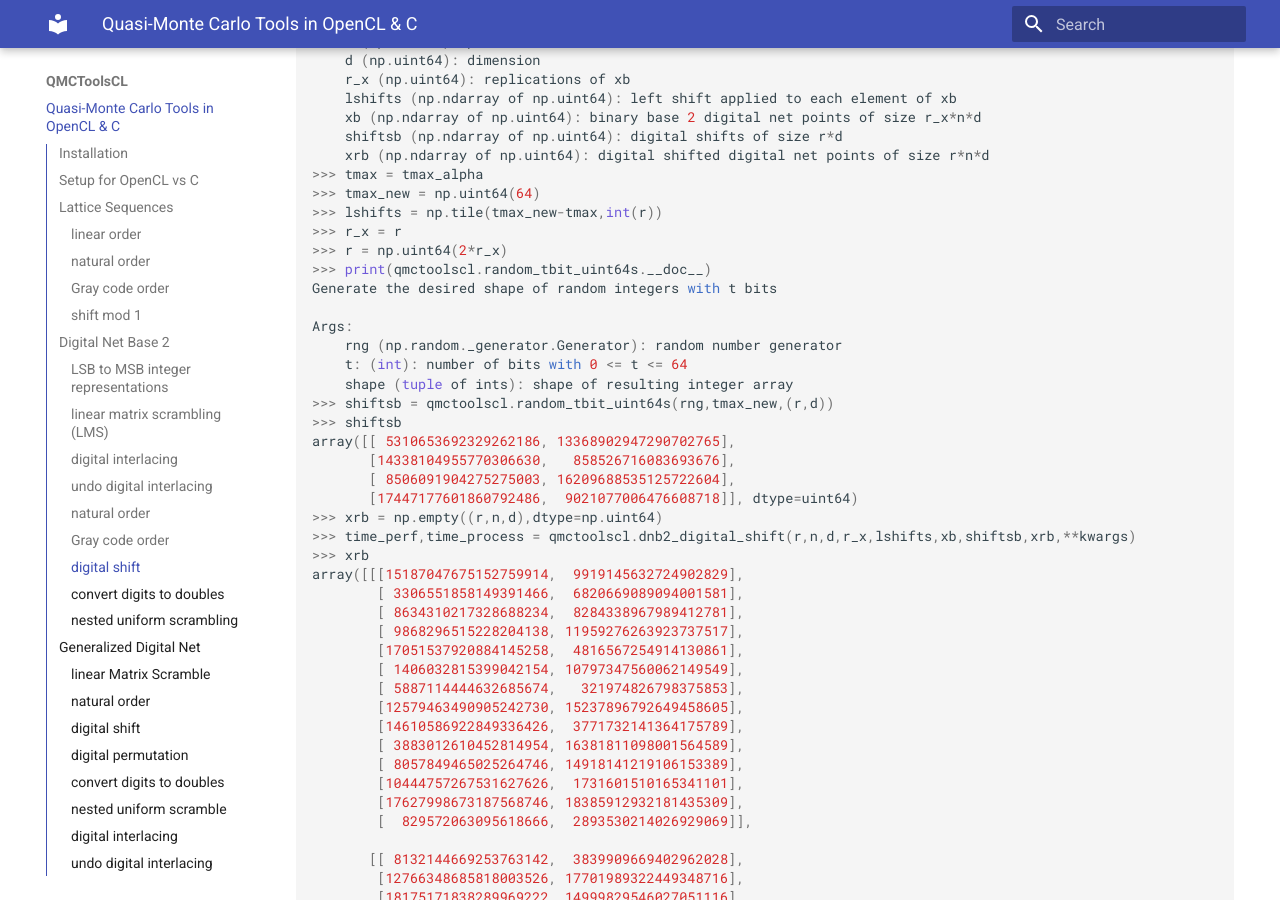
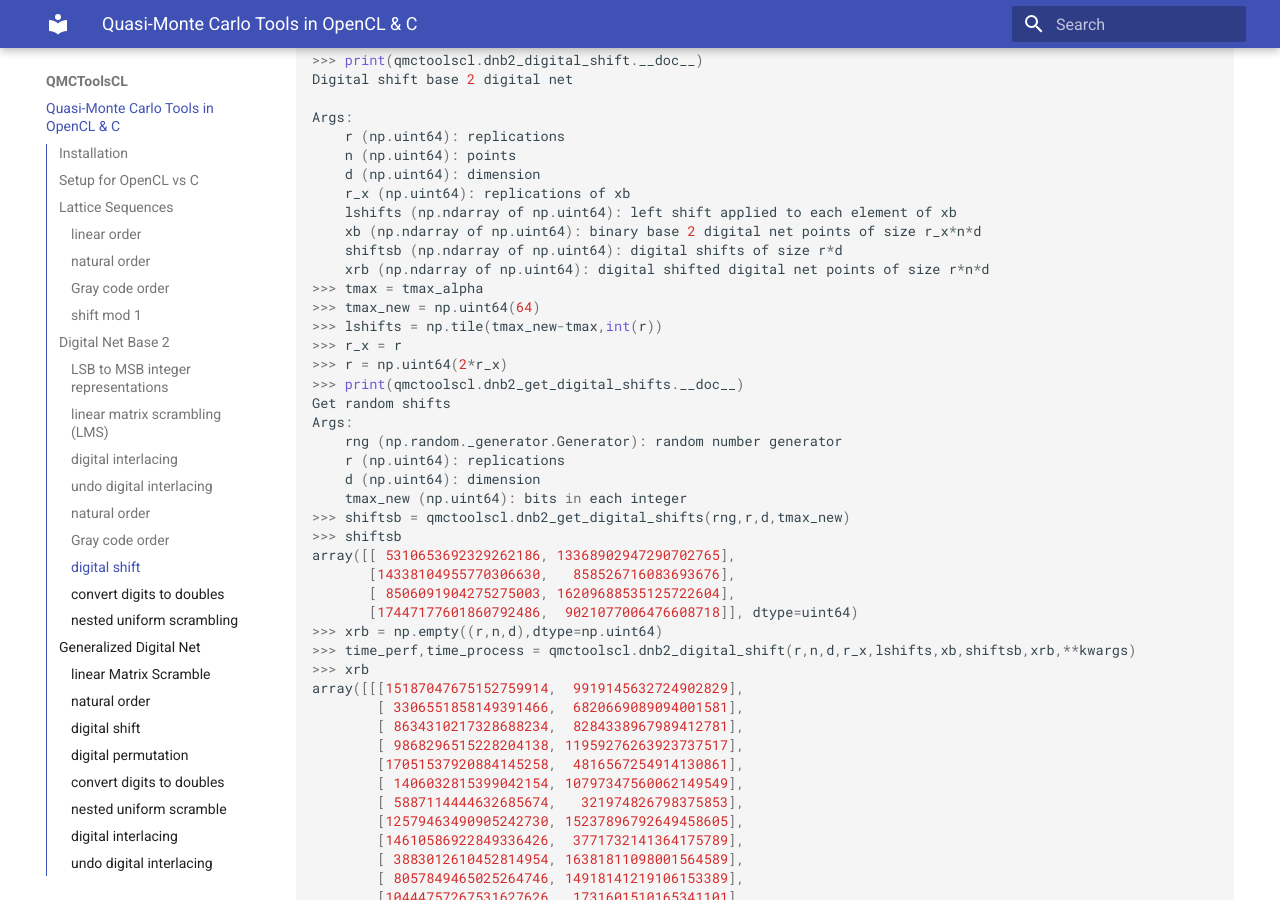
Before and after one commit to QMCSoftware/QMCToolsCL, an MkDocs documentation site: the page built from docs/index.md, in a window 1280 px wide and 900 px high, scrolled down 10967 px. Built offline with MkDocs 1.6.1 and Material for MkDocs 9.7.7, drawn with Linux system fonts in a browser that asks for light colours; some of the changed text lies outside the part shown.

```diff
--- a/docs/index.md
+++ b/docs/index.md
@@ -169,7 +169,13 @@ Args:
     xr (np.ndarray of np.double): pointer to point storage of size r*n*d
 >>> r_x = r
 >>> r = np.uint64(2*r_x)
->>> shifts = rng.random((r,d))
+>>> print(qmctoolscl.lat_get_shifts.__doc__)
+Get random shifts
+Args:
+    rng (np.random._generator.Generator): random number generator
+    r (np.uint64): replications
+    d (np.uint64): dimension
+>>> shifts = qmctoolscl.lat_get_shifts(rng,r,d)
 >>> xr = np.empty((r,n,d),dtype=np.float64)
 >>> time_perf,time_process = qmctoolscl.lat_shift_mod_1(r,n,d,r_x,x,shifts,xr,**kwargs)
 >>> xr
@@ -515,14 +521,14 @@ Args:
 >>> lshifts = np.tile(tmax_new-tmax,int(r))
 >>> r_x = r
 >>> r = np.uint64(2*r_x)
->>> print(qmctoolscl.random_tbit_uint64s.__doc__)
-Generate the desired shape of random integers with t bits
-
+>>> print(qmctoolscl.dnb2_get_digital_shifts.__doc__)
+Get random shifts
 Args:
     rng (np.random._generator.Generator): random number generator
-    t: (int): number of bits with 0 <= t <= 64
-    shape (tuple of ints): shape of resulting integer array
->>> shiftsb = qmctoolscl.random_tbit_uint64s(rng,tmax_new,(r,d))
+    r (np.uint64): replications
+    d (np.uint64): dimension
+    tmax_new (np.uint64): bits in each integer
+>>> shiftsb = qmctoolscl.dnb2_get_digital_shifts(rng,r,d,tmax_new)
 >>> shiftsb
 array([[ 5310653692329262186, 13368902947290702765],
        [14338104955770306630,   858526716083693676],
@@ -1165,7 +1171,7 @@ Args:
     perms (np.ndarray of np.uint64): permutations of size r*d*tmax_new*bmax
     xdig (np.ndarray of np.uint64): binary digital net points of size r_x*n*d*tmax
     xdig_new (np.ndarray of np.uint64): float digital net points of size r*n*d*tmax_new
->>> print(qmctoolscl.gdn_get_permutations.__doc__)
+>>> print(qmctoolscl.gdn_get_digital_permutations.__doc__)
 Return permutations for gdn
 
 Args:
@@ -1175,7 +1181,7 @@ Args:
     tmax_new (np.uint64): number of bits in each shift
     r_b (np.uint64): replications of bases
     bases (np.ndarray of np.uint64): bases of size r_b*d
->>> perms = qmctoolscl.gdn_get_permutations(rng,r,d,tmax_new,r_b,bases)
+>>> perms = qmctoolscl.gdn_get_digital_permutations(rng,r,d,tmax_new,r_b,bases)
 >>> perms
 array([[[[1, 0, 0, 0, 0, 0, 0],
          [0, 1, 0, 0, 0, 0, 0],
```
Also changed, not shown: 1 other file.
